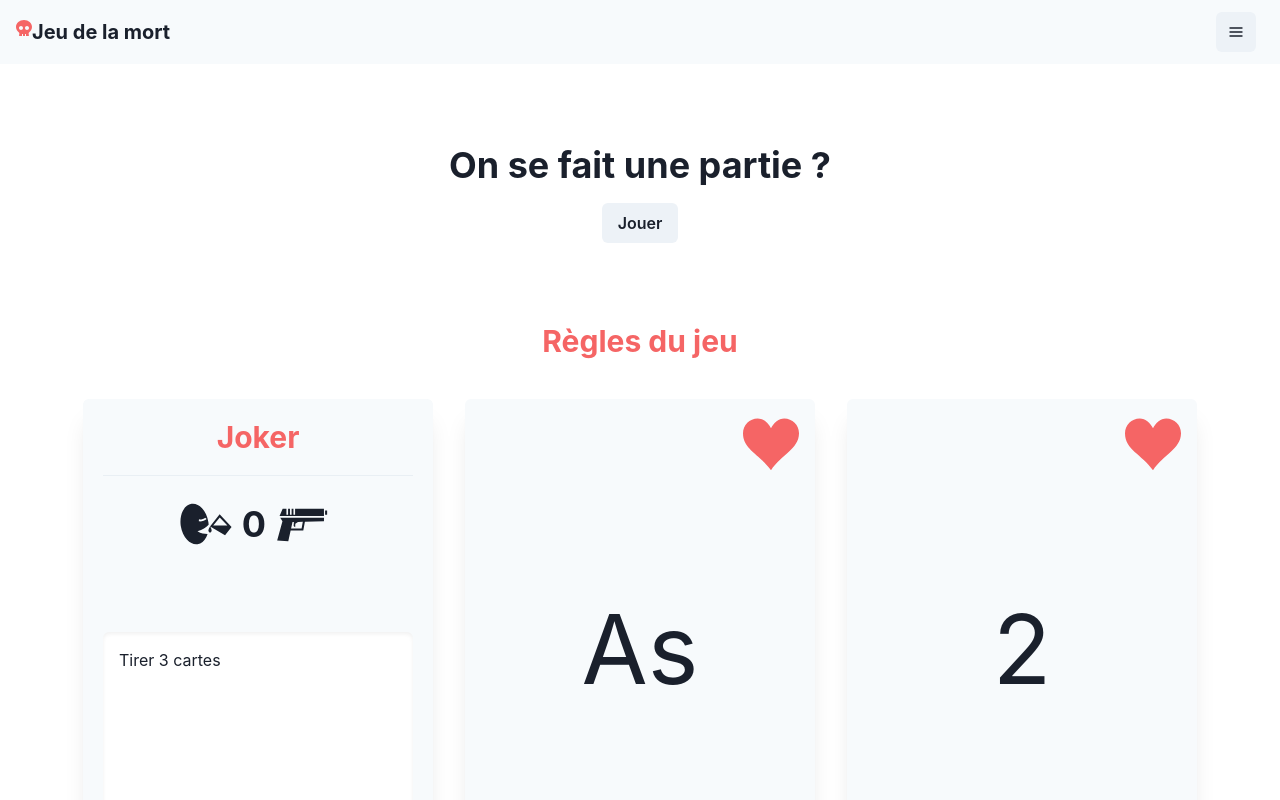
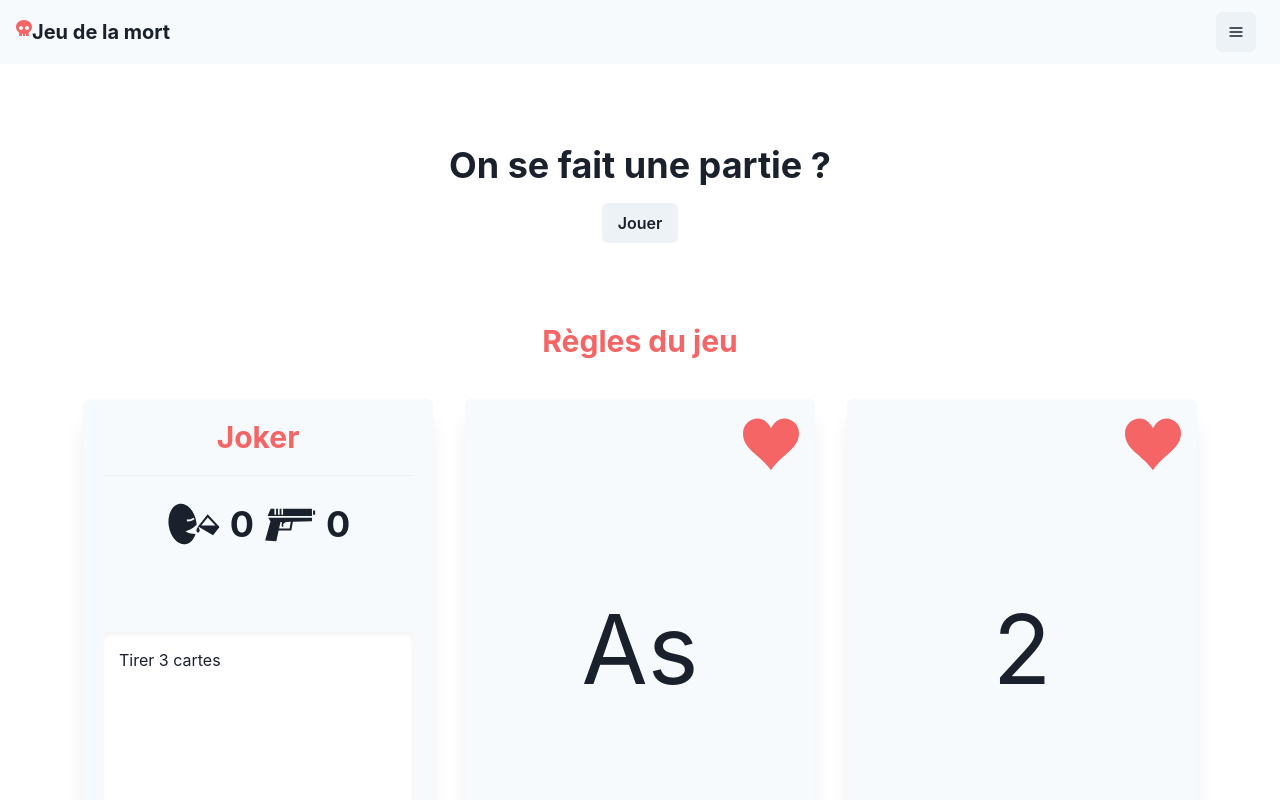
Before and after one commit to Wazted/JeuDeLaMort, a Next.js app: page / in a window 1280 px wide. Both pictures are taken after a click on the item "Joker". Shown: the top 800 px of the page. Built offline with nearby package versions, Linux system fonts and the light colour scheme.

Commit message:
typo in card details

```diff
--- a/components/CardDetails.js
+++ b/components/CardDetails.js
@@ -22,7 +22,7 @@ export default function CardDetails(props) {
         <Icon w={[8, 14]} h={[8, 14]} as={GiDrinking} />
         <Heading size="xl" ml="2">{props.card.drink}</Heading>
         <Icon w={[8, 14]} h={[8, 14]} ml="2" as={GiPistolGun} />
-        <Heading size="xl" ml="2">{props.card.dinkTarget}</Heading>
+        <Heading size="xl" ml="2">{props.card.drinkTarget}</Heading>
       </Flex>
       <Text css={{'&::-webkit-scrollbar': { display: 'none'}, '&': {"msOverflowStyle": "none", 'scrollbarWidth': 'none'}}} overflow="scroll" mt={["15", "20"]} bg={props.colorTxtCard} boxShadow="inner" rounded="md" w="100%" h="100%" p="4" align="left">{props.card.effect}</Text>
     </MotionFlex>
```
